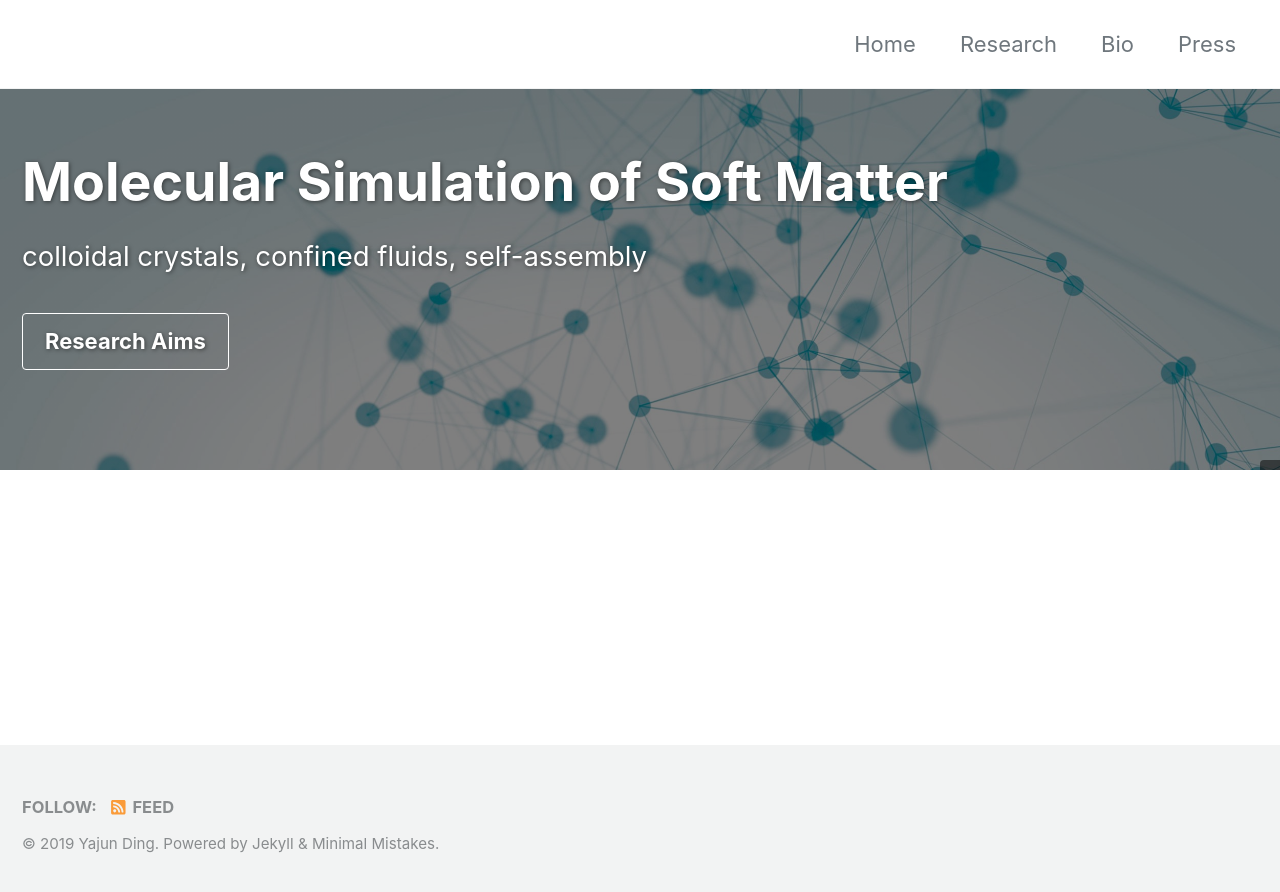
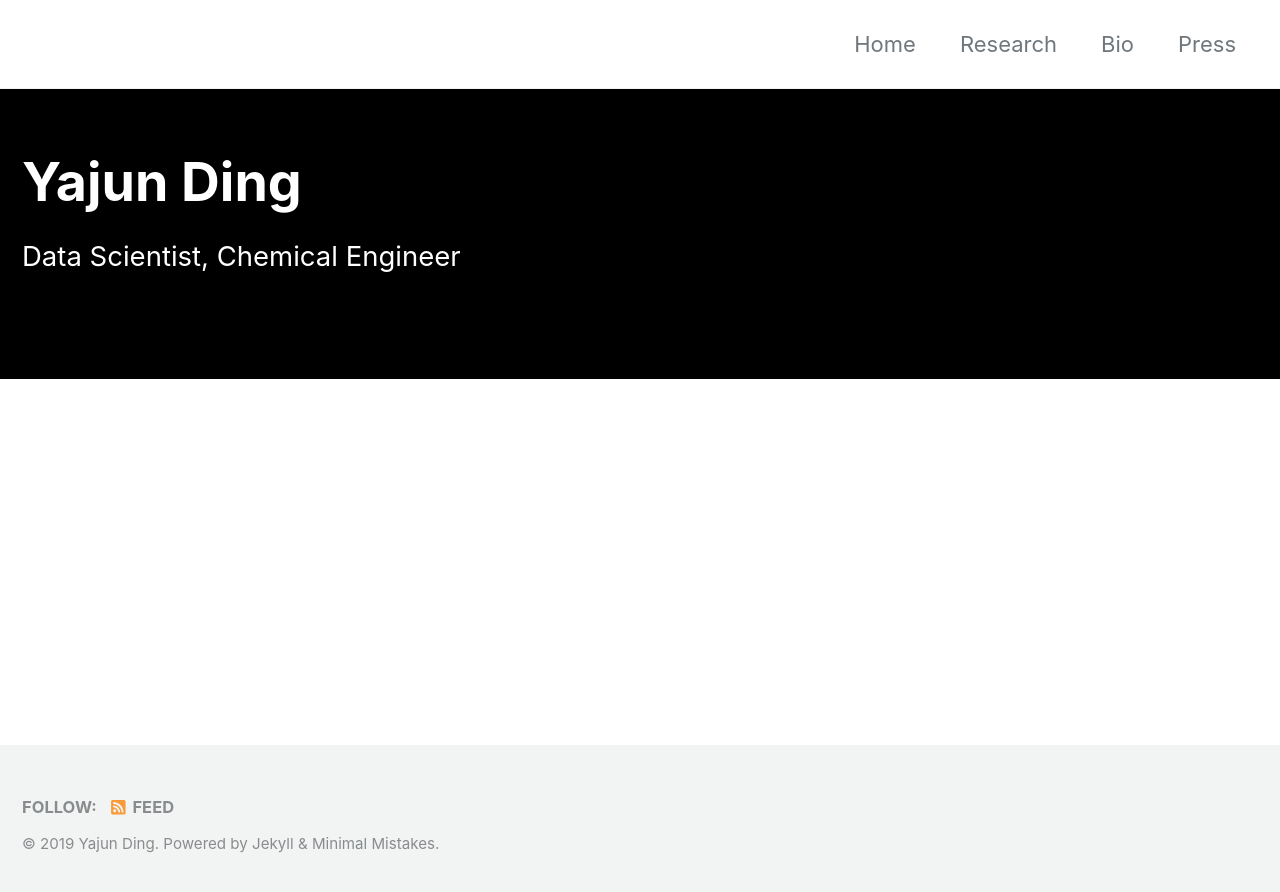
Before and after one commit to tatadyj/tatadyj.github.io, a Jekyll site: the page built from index.html, in a window 1280 px wide. Shown: the top 892 px of the page. Built offline with Jekyll 4.4.1, drawn with Linux system fonts in a browser that asks for light colours; cached includes are drawn as plain includes; nearby versions of some CDN libraries; the list of posts is cut into pages by our own code.

Commit message:
new github again

```diff
--- a/index.html
+++ b/index.html
@@ -3,15 +3,13 @@ author_profile: true
 layout: splash
 classes:
   - landing
-excerpt: "colloidal crystals, confined fluids, self-assembly"
-title: "Molecular Simulation of Soft Matter"
+excerpt: "Data Scientist, Chemical Engineer"
+title: "Yajun Ding"
 header:
   image_description: ""
   overlay_image: /assets/img/cover.jpeg
-  overlay_filter: 0.5 # same as adding an opacity of 0.5 to a black background
+  overlay_filter: 1.0 # same as adding an opacity of 0.5 to a black background
   caption: ""
-  cta_label: "Research Aims"
-  cta_url: "https://mahynski.github.io/_research/research"
 row1:
   - image_path: /assets/img/teaser.png
     alt: ""
```
